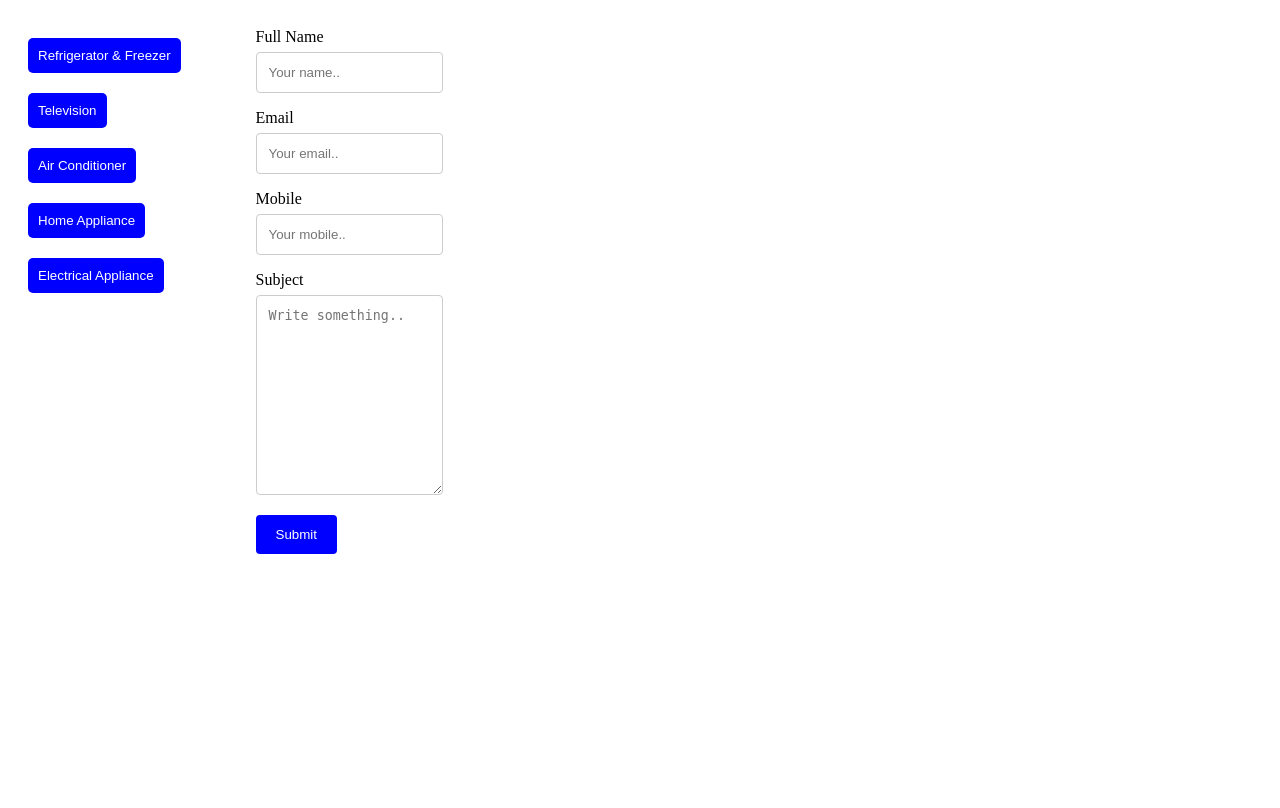
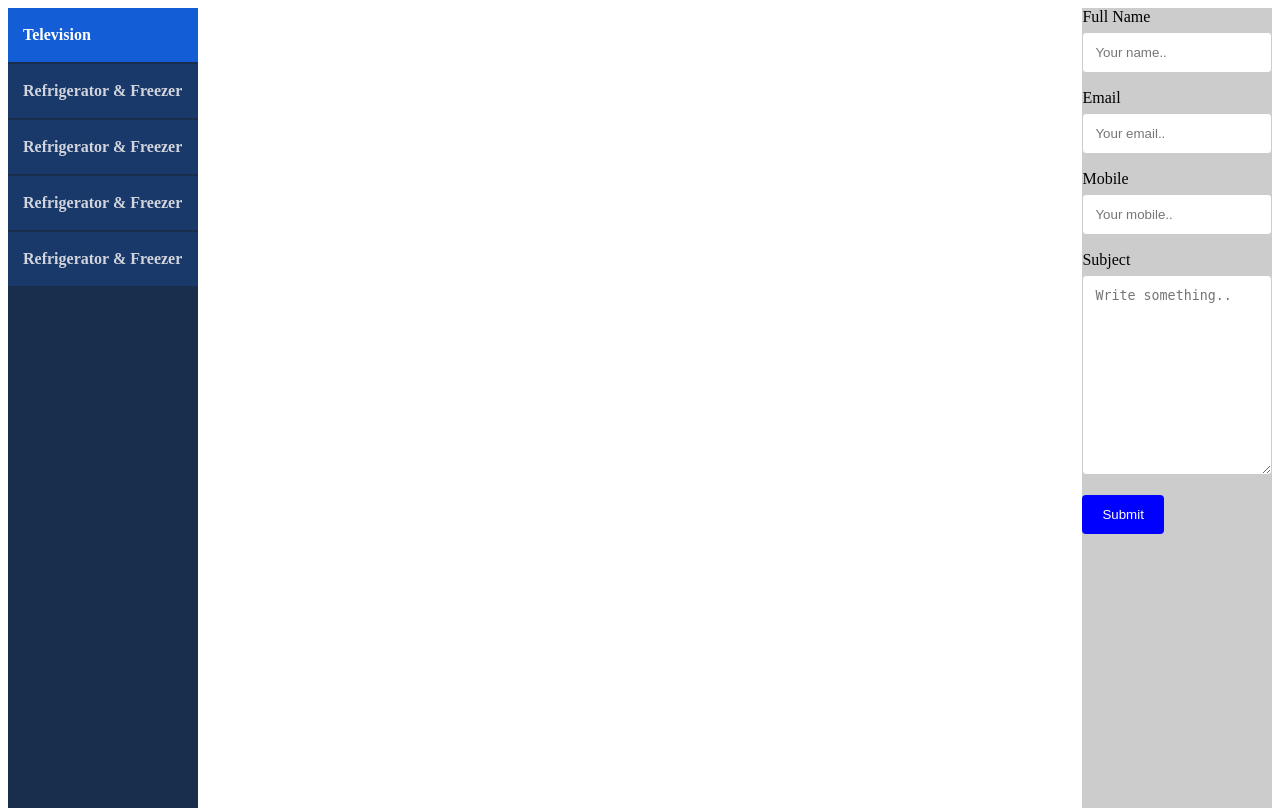
Before and after one commit to nazmulsiddique/pdf-flipbook, a PHP site: page / in a window 1280 px wide. Before the commit the page ends 554 px from the top, so only its background shows below. Run offline with PHP 8.4, Linux system fonts and the light colour scheme.

Commit message:
item click active color added

```diff
--- a/css/basic.css
+++ b/css/basic.css
@@ -11,6 +11,7 @@ body{
 	overflow:hidden;
 	width:100%;
 	height:100%;
+	z-index: 0;
 }
 
 .flipbook-viewport .container{
@@ -18,6 +19,7 @@ body{
 	top:50%;
 	left:50%;
 	margin:auto;
+	z-index: 0;
 }
 
 .flipbook-viewport .flipbook{
@@ -25,6 +27,7 @@ body{
 	height:600px;
 	left:-461px;
 	top:-300px;
+	z-index: 0;
 }
 
 .flipbook-viewport .page{
@@ -33,6 +36,7 @@ body{
 	background-color:white;
 	background-repeat:no-repeat;
 	background-size:100% 100%;
+	z-index: 0;
 }
 
 .flipbook .page{
--- a/css/style.css
+++ b/css/style.css
@@ -71,33 +71,48 @@ body {
 } */
 
 .left-side-filter{
-  width: 18%;
+  width: 15%;
+  height: 100vh;
   float: left;
+  background: #192D4D;
+  z-index: 999;
 }
 .middle-side-book{
-  width: 64%;
+  width: 70%;
   float: left;
-  margin: 0 auto;
+  z-index: 0;
 }
 .right-side-filter{
-  width: 18%;
-  float: left;
+  width: 15%;
+  height: 100vh;
+  float: right;
+  background: #ccc;
 }
-.left-side{
-  margin: 20px;
+.left-side ul{
+  list-style: none;
+  padding: 0;
+  margin: 0;
 }
-.right-side{
-  margin: 20px;
+.left-side ul li{
+  margin-bottom: 2px;
 }
-.single-book{
-  padding: 10px 0px;
+.left-side ul li a{
+  text-decoration: none;
+  color: #fff !important;
+  background: #1A3C73;
+  font-weight: bold;
+  padding: 18px 15px;
+  display: block;
+  opacity: 0.8;
+  cursor: pointer;
 }
-.single-book button{
-  padding: 10px;
-  background: blue;
-  color: #fff;
-  border: 0px;
-  border-radius: 5px;
+.left-side ul li a:hover{
+  background: #135ed6;
+  opacity: 1;
+}
+.left-side .navbar a.active {
+  background: #135ed6;
+  opacity: 1;
 }
 
 
--- a/index.html
+++ b/index.html
@@ -13,21 +13,14 @@
 <body>
 	<div class="left-side-filter">
 		<div class="left-side">
-			<div class="single-book">
-				<button>Refrigerator & Freezer</button>
-			</div>
-			<div class="single-book">
-				<a href="tv.html"><button>Television</button></a>
-			</div>
-			<div class="single-book">
-				<button>Air Conditioner</button>
-			</div>
-			<div class="single-book">
-				<button>Home Appliance</button>
-			</div>
-			<div class="single-book">
-				<button>Electrical Appliance</button>
-			</div>
+			<ul class="navbar">
+				<li><a class="active" href="tv.html">Television</a></li>
+				<li><a href="index.html">Refrigerator & Freezer</a></li>
+				<li><a href="#">Refrigerator & Freezer</a></li>
+				<li><a href="#">Refrigerator & Freezer</a></li>
+				<li><a href="#">Refrigerator & Freezer</a></li>
+
+			</ul>
 		</div>
 	</div>
 	<section id="pdf-area" class="middle-side-book">
```
Also changed, not shown: abc.html (added, +55 -0 lines), tv.html (+56 -0 lines).
